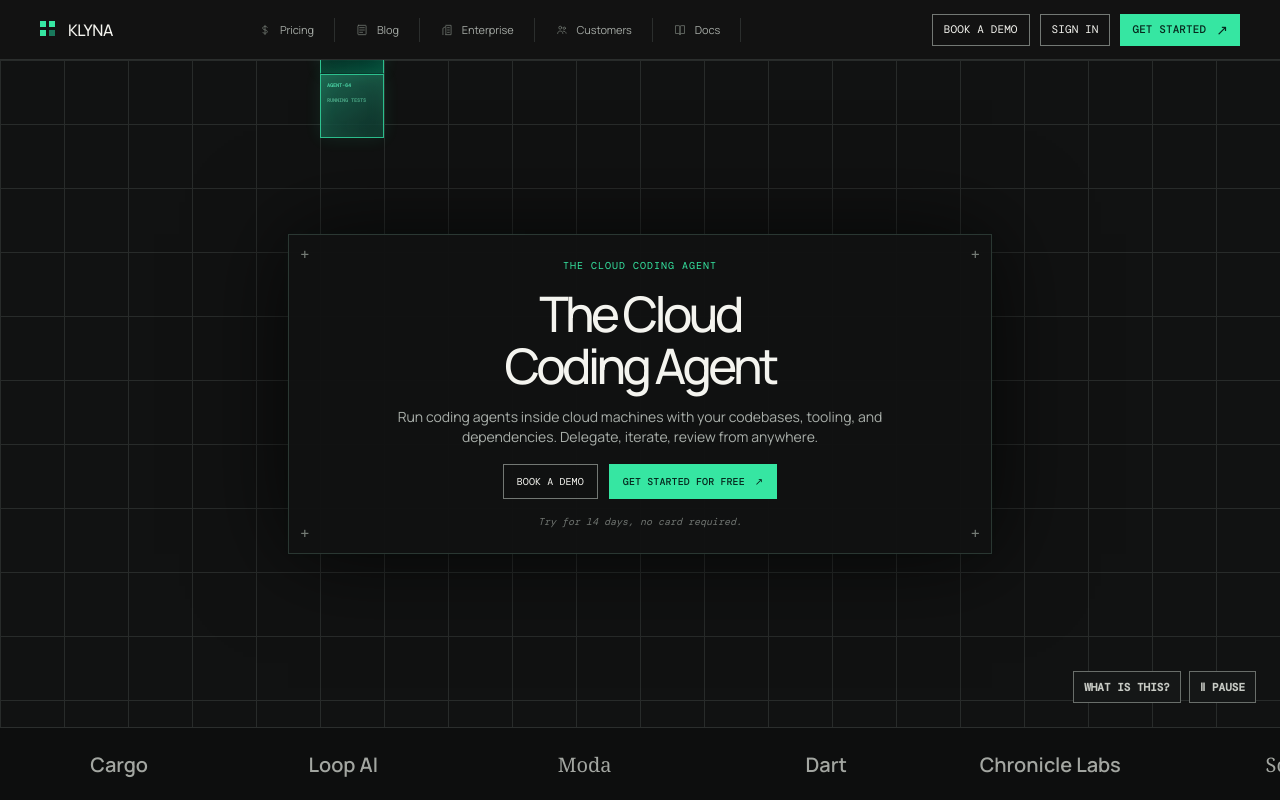
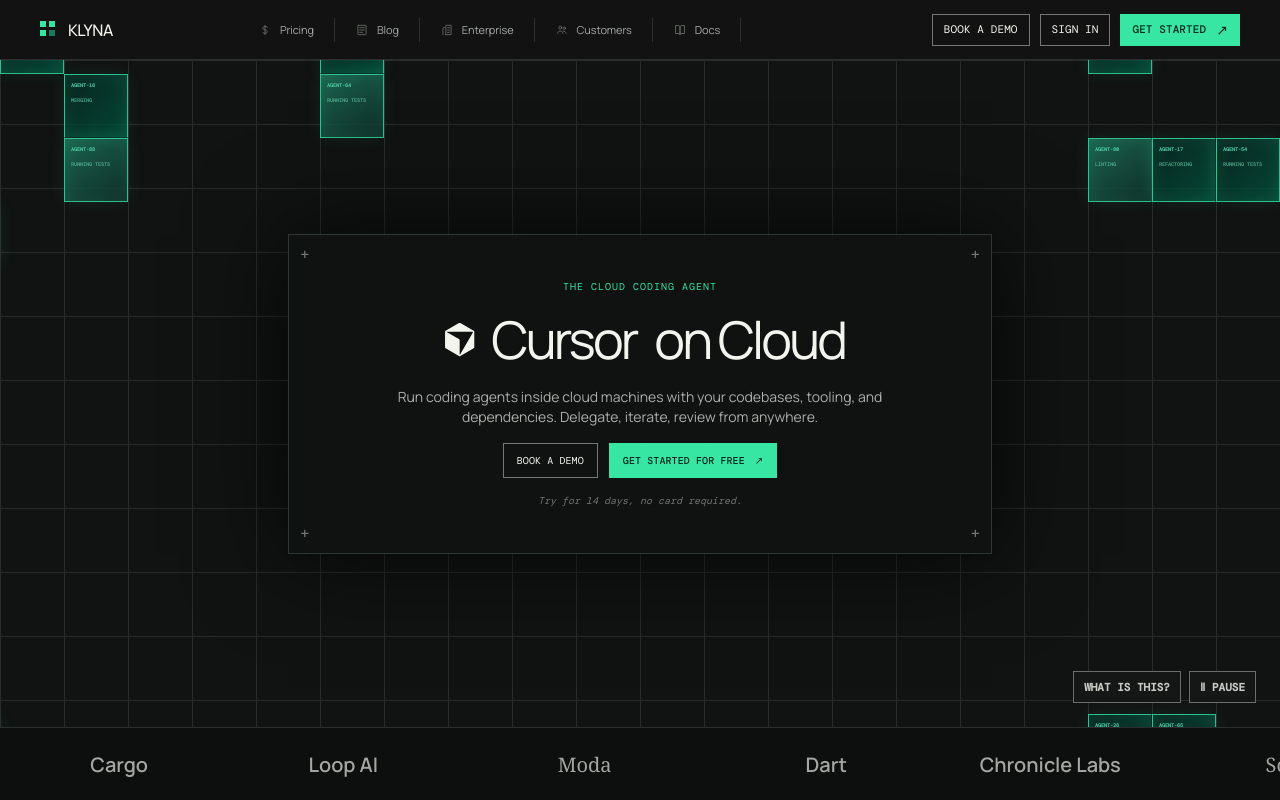
Before and after one commit to peterish8/klyna-landing, a Next.js app: page / in a window 1280 px wide. Shown: the top 800 px of the page. Built offline with nearby package versions, Linux system fonts and the light colour scheme.

Commit message:
Restore animated hero harness composition

```diff
--- a/src/app/globals.css
+++ b/src/app/globals.css
@@ -289,6 +289,7 @@
 .hero-intro small,
 .hero-intro .hero-actions { margin: 0; }
 .hero-intro .eyebrow { font-size: 10px; }
+.hero-panel.hero-intro .hero-harness-heading { flex: none; margin: 0; }
 .hero-heading {
   margin: 0;
   color: #f4f4ef;
--- a/src/app/page.tsx
+++ b/src/app/page.tsx
@@ -71,6 +71,14 @@
   place(74, 106, blinker);
   place(74, 122, blinker);
   place(74, 138, blinker);
+  // Stable edge anchors keep the reference frame populated while the moving
+  // patterns evolve behind the panel.
+  place(69, 116, block);
+  place(69, 135, block);
+  place(85, 116, block);
+  place(85, 135, block);
+  place(75, 116, toad);
+  place(75, 135, blinker);
   place(66, 109, glider);
   place(66, 135, toad);
   place(79, 113, beacon);
@@ -266,7 +274,7 @@
         <div className="hero-panel hero-intro" data-reveal>
           <span className="corner top-left">+</span><span className="corner top-right">+</span><span className="corner bottom-left">+</span><span className="corner bottom-right">+</span>
           <p className="eyebrow hero-intro-item">THE CLOUD CODING AGENT</p>
-          <h1 className="hero-heading hero-intro-item">The Cloud<br />Coding Agent</h1>
+          <h1 className="hero-harness-heading hero-intro-item" aria-label="Your coding agent on Cloud" data-playing="true"><span className="hero-harness-window" aria-hidden="true"><span className="hero-harness-track">{[...heroAgents, heroAgents[0]].map((provider, index) => <span key={`${provider}-${index}-hero`} className="hero-harness-name" data-provider={providerSlug(provider)}><span className={`hero-harness-brand hero-provider-${providerSlug(provider)}`}><ProviderLogo provider={provider} /><span>{provider}</span></span></span>)}</span></span><span className="hero-harness-suffix" aria-hidden="true"> on Cloud</span></h1>
           <p className="hero-copy hero-intro-item">Run coding agents inside cloud machines with your codebases, tooling, and dependencies. Delegate, iterate, review from anywhere.</p>
           <div className="hero-actions hero-intro-item"><a className="button ghost" href="#contact">BOOK A DEMO</a><a className="button mint" href="#start">GET STARTED FOR FREE <Arrow /></a></div>
           <small className="hero-intro-item">Try for 14 days, no card required.</small>
```
Also changed, not shown: 1 other file (tests, documents, lock files or other folders).
